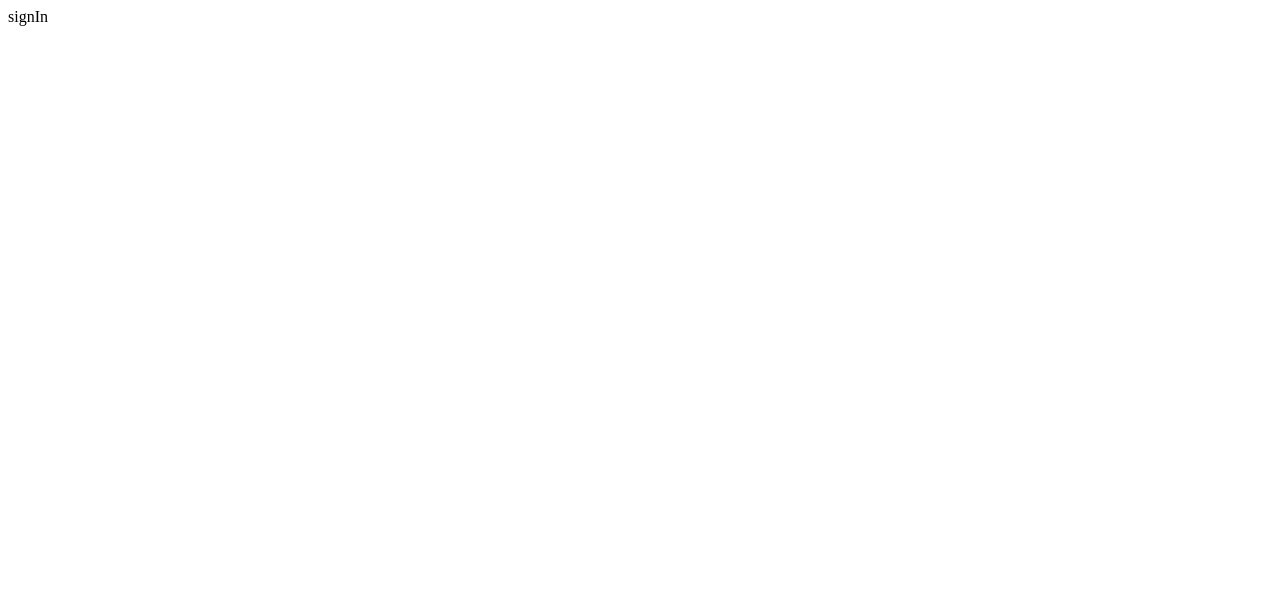
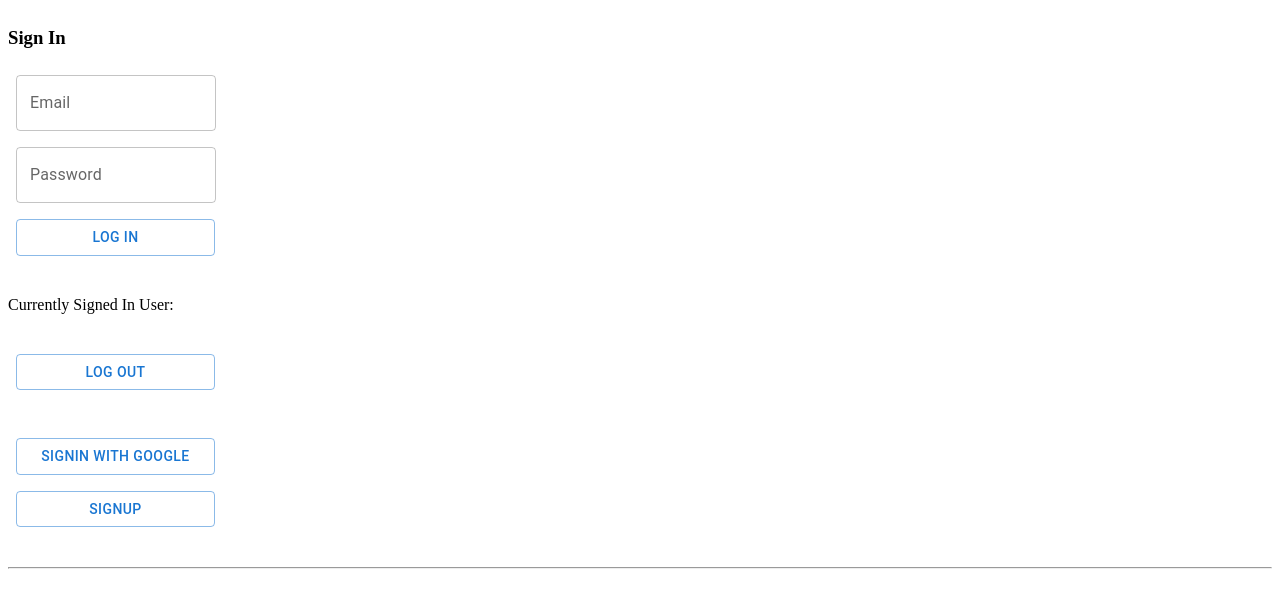
Before and after one commit to Cinnabar-Blue-Ocean/mine-yours, a React app: page /signIn in a window 1280 px wide. Shown: the top 608 px of the page. Built offline with nearby package versions, Linux system fonts and the light colour scheme; no server answers; the HTML template or start-up script is replaced by a standard one.

Commit message:
connect with data and create globle useContext

```diff
--- a/client/src/components/App.jsx
+++ b/client/src/components/App.jsx
@@ -7,6 +7,7 @@ import Home from '../pages/Home.jsx'
 import SignIn from '../pages/SignIn.jsx'
 import SignUp from '../pages/SignUp.jsx'
 import Profile from '../pages/Profile.jsx'
+import CollectUserInfo from '../pages/CollectUserInfo.jsx'
 
 const App = () => {
 
@@ -17,6 +18,7 @@ const App = () => {
         <Route path="/profile/:userId" element={<Profile />} />
         <Route path="/signIn" element={<SignIn />} />
         <Route path="/signUp" element={<SignUp />} />
+        <Route path="/userInfo" element={<CollectUserInfo />} />
       </Routes>
     </Box>
   );
--- a/client/src/firebase/authMethods.js
+++ b/client/src/firebase/authMethods.js
@@ -1,18 +1,83 @@
+import React,{ createContext, useContext, useState, useEffect } from "react";
+import { auth, googleProvider,db } from "./index.js";
+import {
+  createUserWithEmailAndPassword,
+  signInWithEmailAndPassword,
+  onAuthStateChanged,
+  signOut,
+  signInWithPopup
+} from 'firebase/auth'
+
+import { doc,collection, setDoc } from "firebase/firestore";
+
+const AuthContext = createContext();
+
+export function useAuth() {
+  return useContext(AuthContext);
+}
+
+export function AuthProvider({ children }) {
+  const [user, setUser] = useState(null);
+  const [loading, setLoading] = useState(true);
+
+  useEffect(() => {
+
+    const unsubscribe = onAuthStateChanged(auth, user => {
+      setUser(user)
+      setLoading(false);
+  })
+
+    return unsubscribe;
+  }, []);
+
+  function signIn(email, password) {
+    return signInWithEmailAndPassword(auth, email, password);
+  }
+
+  function signInWithGoogle() {
+    return signInWithPopup(auth,googleProvider);
+  }
+
+  function signUp(email, password) {
+    return createUserWithEmailAndPassword(auth, email, password);
+  }
+
+  function signOutUser() {
+    return signOut(auth);
+  }
+
+  function resetPassword(email) {
+    return sendPasswordResetEmail(auth,email);
+  }
+
+  function addData(data) {
+    return setDoc(doc(db, "users", user.uid), data);
+  }
 
 
-export const authMethods = {
-  signUp (email, password) => {
-    console.log(firebase.auth)
-    // firebase.auth.createUserWithEmailAndPassword(email, password)
-    //   .then(res => console.log(res))
-    //   .catch(err => console.log(err))
-  }
+  // function updateEmail(email) {
+  //   return user.updateEmail(email);
+  // }
 
-  signIn (email, password) => {
+  // function updatePassword(password) {
+  //   return user.updatePassword(password);
+  // }
 
-  }
+  const value = {
+    user,
+    signIn,
+    signInWithGoogle,
+    signUp,
+    signOutUser,
+    resetPassword,
+    addData
+    // updateEmail,
+    // updatePassword,
+  };
 
-  signOut (email, password) => {
-
-  }
+  return (
+    <AuthContext.Provider value={value}>
+      {!loading && children}
+    </AuthContext.Provider>
+  );
 }
--- a/client/src/firebase/index.js
+++ b/client/src/firebase/index.js
@@ -1,5 +1,5 @@
 import { initializeApp } from 'firebase/app';
-import { getAuth } from 'firebase/auth';
+import { getAuth,GoogleAuthProvider } from 'firebase/auth';
 import { getFirestore } from 'firebase/firestore';
 
 const firebaseApp = initializeApp({
@@ -15,3 +15,4 @@ const firebaseApp = initializeApp({
 // To use import firebase/index.js const { service } = 'firebase/index.js'
 export const auth = getAuth(firebaseApp);
 export const db = getFirestore(firebaseApp);
+export const googleProvider = new GoogleAuthProvider();
--- a/client/src/index.jsx
+++ b/client/src/index.jsx
@@ -1,6 +1,7 @@
 import React from 'react';
 import ReactDOM from 'react-dom/client';
 import { BrowserRouter } from 'react-router-dom';
+import { AuthProvider, useAuth } from "./firebase/authMethods.js";
 
 import App from './components/App';
 
@@ -9,7 +10,9 @@ const root = ReactDOM.createRoot(document.getElementById('root'));
 root.render(
   <React.StrictMode>
     <BrowserRouter>
+     <AuthProvider>
       <App />
+      </AuthProvider>
     </BrowserRouter>
   </React.StrictMode>,
 );
--- /dev/null
+++ b/client/src/pages/CollectUserInfo.jsx
@@ -0,0 +1,79 @@
+import React, { useState } from "react";
+import { Link,useNavigate } from "react-router-dom";
+import { useAuth } from "../firebase/authMethods.js";
+import { Box,Button,TextField } from '@mui/material';
+
+function CollectUserInfo() {
+  const {signIn, signInWithGoogle, resetPassword,signOutUser,user,addData} = useAuth();
+
+  const [firstName, setFirstName] = useState('');
+  const [lastName, setLastName] = useState('');
+  const [zipCode, setZipCode] = useState('');
+  const navigate = useNavigate();
+
+  const handleSubmit = async()=> {
+
+    const userRef = {
+      email:user?.email,
+      first_name:firstName,
+      last_name:lastName,
+      zip_code:zipCode
+    }
+    await addData(userRef)
+    console.log(user)
+    // navigate(`/profile/${user.uid}`, { replace: true })
+  }
+
+
+  return (
+    <>
+    <Box
+      component="form"
+      sx={{
+        '& .MuiTextField-root': { m: 1, width: '25ch' },
+        display: "flex",
+        flexDirection: "column",
+        mb: '2em'
+      }}
+      noValidate
+      autoComplete="off"
+    >
+    Currently Signed In User: {user?.email}
+    <h3>User Info</h3>
+      <TextField
+        id="outlined"
+        label="First Name"
+        value={firstName}
+        onChange = {e => setFirstName(e.target.value)}
+      />
+      <TextField
+        id="outlined-password-input"
+        label="Last Name"
+        type="text"
+        value={lastName}
+        onChange = {e => setLastName(e.target.value)}
+      />
+      <TextField
+        id="outlined-password-input"
+        label="ZipCode"
+        type="text"
+        value={zipCode}
+        onChange = {e => setZipCode(e.target.value)}
+      />
+      <Button
+        sx={{
+          m: 1,
+          mb: 5,
+          width: '25ch'
+        }}
+        onClick={handleSubmit}
+          variant="outlined">Submit</Button>
+    </Box>
+      <hr />
+
+    {/* { user ? <TestDB /> : null } */}
+    </>
+  );
+}
+
+export default CollectUserInfo;
--- a/client/src/pages/SignIn.jsx
+++ b/client/src/pages/SignIn.jsx
@@ -1,14 +1,153 @@
-import React from 'react';
-import { Route, Routes } from 'react-router-dom';
-import { Box } from '@mui/material';
+import React, { useState } from "react";
+import { Link,useNavigate } from "react-router-dom";
+import { useAuth } from "../firebase/authMethods.js";
+import { Box,Button,TextField } from '@mui/material';
+
+function SignIn() {
+  const {signIn, signInWithGoogle, resetPassword,signOutUser,user} = useAuth();
+
+  const [loading, setLoading] = useState(false);
+  const [googleLoading, setGoogleLoading] = useState(false);
+  const [error, setError] = useState(null);
+  const [message, setMessage] = useState(null);
+  const [loginEmail, setLoginEmail] = useState('');
+  const [loginPassword, setLoginPassword] = useState('');
+  const navigate = useNavigate();
 
 
-const SignIn = () => {
+  const handleSignIn = async (e) => {
+    e.preventDefault();
+
+    console.log(loginEmail,loginPassword)
+
+    if (!loginEmail || !loginPassword) {
+      return setError("Please fill in all fields");
+    }
+
+    try {
+      setLoading(true);
+      const user = await signIn(loginEmail, loginPassword);
+      navigate(`/profile/${user.user.uid}`, { replace: true })
+
+    } catch (error) {
+      setError(error.message);
+    }
+
+    setLoading(false);
+  };
+
+  const handleSignOut = async (e)=>{
+    e?e.preventDefault():null;
+    try {
+      setLoading(true);
+      await signOutUser()
+    } catch (error) {
+      setError(error.message);
+    }
+
+  }
+
+  const handleGoogleSignIn = async () => {
+    handleSignOut()
+    try {
+      setGoogleLoading(true);
+      await signInWithGoogle();
+      navigate("/userInfo", { replace: true })
+    } catch (error) {
+      setError(error.message);
+    }
+
+    setGoogleLoading(false);
+  };
+
+  // const handlePassword = async () => {
+  //   setMessage(null);
+  //   setError(null);
+
+  //   const { email } = values;
+
+  //   if (!email) {
+  //     return setError("Please enter an email first");
+  //   }
+
+  //   try {
+  //     setLoading(true);
+  //     await resetPassword(email);
+  //     setMessage("Successfully sent email reset link");
+  //   } catch (error) {
+  //     setError(error.message);
+  //   }
+
+  //   setLoading(false);
+  // };
+
   return (
-    <Box>
-      signIn
+    <>
+    <Box
+      component="form"
+      sx={{
+        '& .MuiTextField-root': { m: 1, width: '25ch' },
+        display: "flex",
+        flexDirection: "column",
+        mb: '2em'
+      }}
+      noValidate
+      autoComplete="off"
+    >
+    <h3>Sign In</h3>
+      <TextField
+        id="outlined"
+        label="Email"
+        value={loginEmail}
+        onChange = {e => setLoginEmail(e.target.value)}
+      />
+      <TextField
+        id="outlined-password-input"
+        label="Password"
+        type="password"
+        value={loginPassword}
+        onChange = {e => setLoginPassword(e.target.value)}
+      />
+      <Button
+        sx={{
+          m: 1,
+          mb: 5,
+          width: '25ch'
+        }}
+        onClick={handleSignIn}
+          variant="outlined">Log In</Button>
+      Currently Signed In User: {user?.email}
+      <Button
+          sx={{
+            m: 1,
+            mt: 5,
+            width: '25ch'
+          }}
+          onClick={handleSignOut}
+            variant="outlined">Log Out</Button>
+      <Button
+          sx={{
+            m: 1,
+            mt: 5,
+            width: '25ch'
+          }}
+          onClick={handleGoogleSignIn}
+            variant="outlined">SignIn with Google</Button>
+      <Button
+        sx={{
+          m: 1,
+          width: '25ch'
+        }}
+        onClick={()=>navigate("/signUp", { replace: true })}
+          variant="outlined">SignUp</Button>
     </Box>
+
+
+      <hr />
+
+    {/* { user ? <TestDB /> : null } */}
+    </>
   );
-};
+}
 
 export default SignIn;
--- a/client/src/pages/SignUp.jsx
+++ b/client/src/pages/SignUp.jsx
@@ -1,15 +1,84 @@
-import React from 'react';
+import React, { useState } from "react";
+import { Link,useNavigate } from "react-router-dom";
+import { useAuth } from "../firebase/authMethods.js";
+import { Box,Button,TextField } from '@mui/material';
 
-import { Route, Routes } from 'react-router-dom';
-import { Box } from '@mui/material';
+function SignUp() {
+  const {signIn, signUp,user,signOutUser} = useAuth();
+  const navigate = useNavigate();
+
+  const [loading, setLoading] = useState(false);
+  const [error, setError] = useState(null);
+  const [message, setMessage] = useState(null);
+  const [email, setEmail] = useState('');
+  const [password, setPassword] = useState('');
 
 
-const SignUp = () => {
+  const handleSingUp = async (e) => {
+    handleSignOut()
+    console.log(email,password)
+
+    if (!email || !password) {
+      return setError("Please fill in all fields");
+    }
+
+    try {
+      setLoading(true);
+      await signUp(email, password);
+
+      history.push("/");
+    } catch (error) {
+      setError(error.message);
+    }
+
+    setLoading(false);
+  };
+
+  const handleSignOut = async (e)=>{
+    try {
+      setLoading(true);
+      await signOutUser()
+    } catch (error) {
+      setError(error.message);
+    }
+  }
+
+
   return (
-    <Box>
-      signUp
+    <Box
+    component="form"
+    sx={{
+      '& .MuiTextField-root': { m: 1, width: '25ch' },
+      display: "flex",
+      flexDirection: "column",
+      mb: '2em'
+    }}
+    noValidate
+    autoComplete="off"
+  >
+  <h3>Sign up</h3>
+    <TextField
+      id="outlined-required"
+      label="Email"
+      value={email}
+      onChange = {e => setEmail(e.target.value)}
+    />
+    <TextField
+      id="outlined-password-input"
+      label="Password"
+      type="password"
+      value={password}
+      onChange = {e => setPassword(e.target.value)}
+    />
+    <Button
+        sx={{
+          m: 1,
+          width: '25ch'
+        }}
+        onClick={()=>navigate("/userInfo", { replace: true })}
+          variant="outlined">Submit</Button>
     </Box>
   );
-};
+}
 
 export default SignUp;
```
